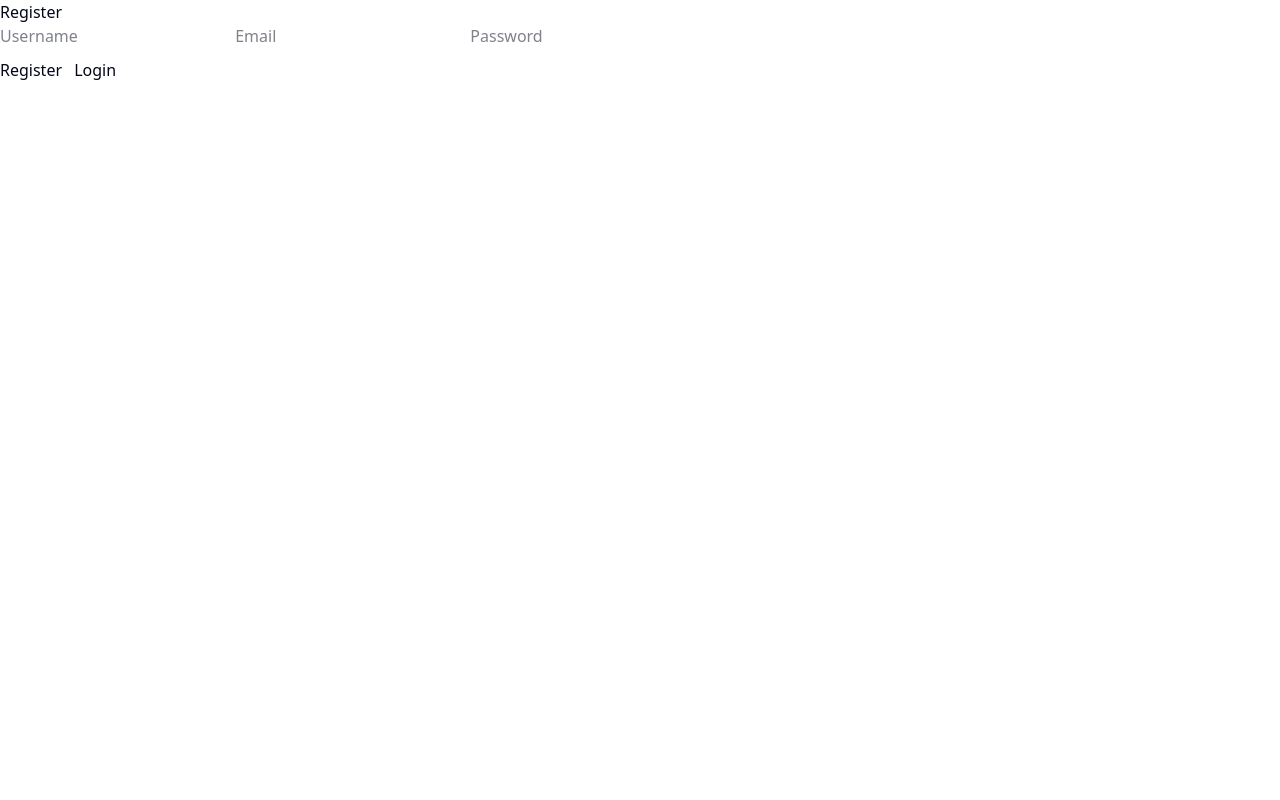
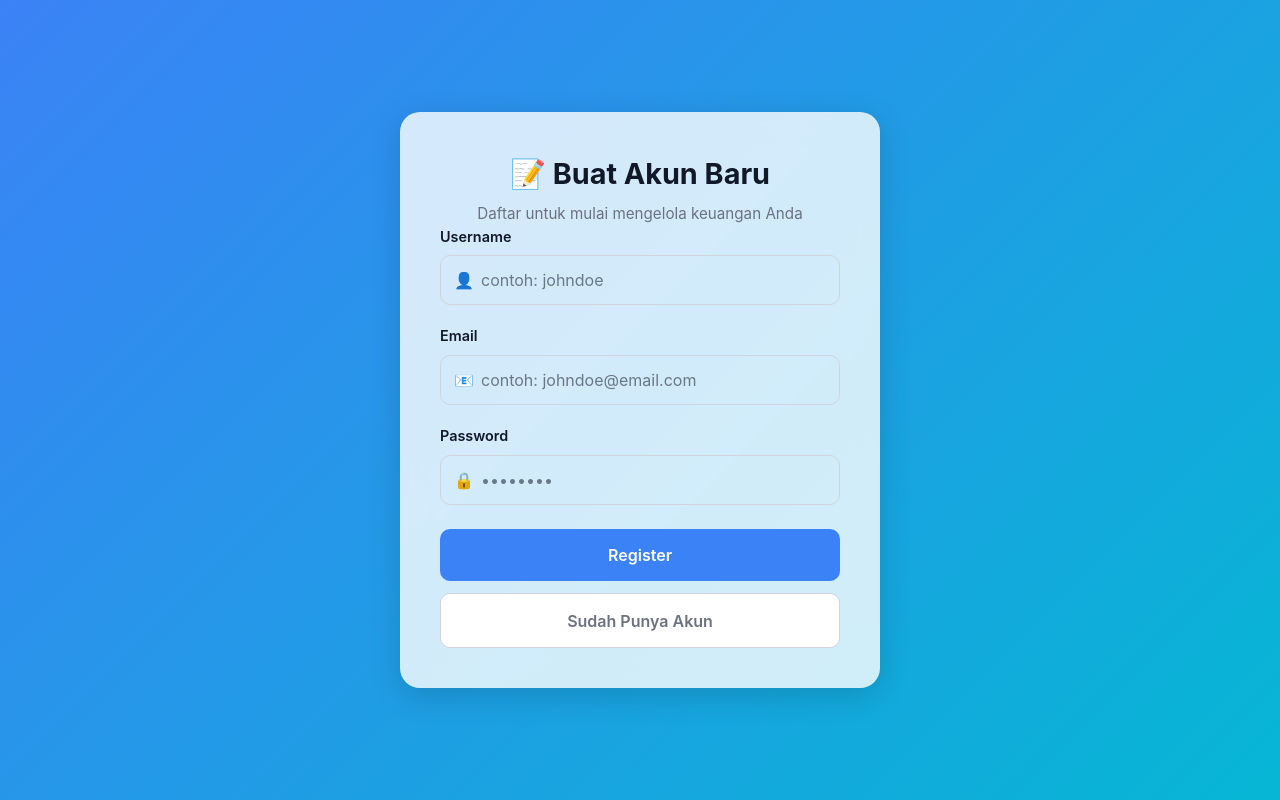
Before and after one commit to DomicMae1/tracking_money_svelte, a SvelteKit app: page /register in a window 1280 px wide. Built offline with nearby package versions, Linux system fonts and the light colour scheme.

Commit message:
style(auth): improve register page UI

```diff
--- a/src/routes/register/+page.svelte
+++ b/src/routes/register/+page.svelte
@@ -24,14 +24,216 @@
 	}
 </script>
 
-<div class="register-page">
-	<h2>Register</h2>
-	<input placeholder="Username" bind:value={username} />
-	<input placeholder="Email" type="email" bind:value={email} />
-	<input placeholder="Password" type="password" bind:value={password} />
+<main class="page-container">
+	<div class="register-card">
+		<div class="card-header">
+			<h1>📝 Buat Akun Baru</h1>
+			<p>Daftar untuk mulai mengelola keuangan Anda</p>
+		</div>
 
-	<div style="margin-top: 10px;">
-		<button on:click={handleRegister}>Register</button>
-		<button on:click={goToLogin} style="margin-left: 8px;">Login</button>
+		<form on:submit|preventDefault={handleRegister}>
+			<div class="form-group">
+				<label for="username">Username</label>
+				<div class="input-wrapper">
+					<span class="icon">👤</span>
+					<input
+						id="username"
+						type="text"
+						placeholder="contoh: johndoe"
+						bind:value={username}
+						required
+					/>
+				</div>
+			</div>
+
+			<div class="form-group">
+				<label for="email">Email</label>
+				<div class="input-wrapper">
+					<span class="icon">📧</span>
+					<input
+						id="email"
+						type="email"
+						placeholder="contoh: johndoe@email.com"
+						bind:value={email}
+						required
+					/>
+				</div>
+			</div>
+
+			<div class="form-group">
+				<label for="password">Password</label>
+				<div class="input-wrapper">
+					<span class="icon">🔒</span>
+					<input
+						id="password"
+						type="password"
+						placeholder="••••••••"
+						bind:value={password}
+						required
+					/>
+				</div>
+			</div>
+
+			<div class="actions">
+				<button type="submit" class="btn btn-primary">Register</button>
+				<button type="button" class="btn btn-secondary" on:click={goToLogin}>
+					Sudah Punya Akun
+				</button>
+			</div>
+		</form>
 	</div>
-</div>
+</main>
+
+<style>
+	:root {
+		--font-family: 'Inter', sans-serif;
+		--primary: #3b82f6;
+		--primary-dark: #2563eb;
+		--text-dark: #111827;
+		--text-muted: #6b7280;
+	}
+
+	.page-container {
+		display: flex;
+		align-items: center;
+		justify-content: center;
+		min-height: 100vh;
+		background: linear-gradient(135deg, #3b82f6, #06b6d4);
+		font-family: var(--font-family);
+		padding: 1rem;
+	}
+
+	.register-card {
+		background: rgba(255, 255, 255, 0.8);
+		backdrop-filter: blur(16px);
+		-webkit-backdrop-filter: blur(16px);
+		padding: 2.5rem;
+		border-radius: 20px;
+		box-shadow: 0 8px 32px rgba(0, 0, 0, 0.15);
+		width: 100%;
+		max-width: 480px;
+		text-align: center;
+		animation: fadeInUp 0.6s ease both;
+	}
+
+	@keyframes fadeInUp {
+		from {
+			opacity: 0;
+			transform: translateY(20px);
+		}
+		to {
+			opacity: 1;
+			transform: translateY(0);
+		}
+	}
+
+	.card-header h1 {
+		font-size: 1.8rem;
+		font-weight: 700;
+		color: var(--text-dark);
+		margin-bottom: 0.5rem;
+	}
+
+	.card-header p {
+		color: var(--text-muted);
+		font-size: 0.95rem;
+		margin: 0;
+	}
+
+	.form-group {
+		margin-bottom: 1.25rem;
+		text-align: left;
+	}
+
+	label {
+		display: block;
+		margin-bottom: 0.5rem;
+		font-weight: 600;
+		color: var(--text-dark);
+		font-size: 0.9rem;
+	}
+
+	.input-wrapper {
+		position: relative;
+	}
+
+	.icon {
+		position: absolute;
+		left: 14px;
+		top: 50%;
+		transform: translateY(-50%);
+		font-size: 1rem;
+		color: var(--text-muted);
+	}
+
+	input {
+		width: 100%;
+		padding: 0.75rem 1rem 0.75rem 2.5rem;
+		border: 1px solid #d1d5db;
+		border-radius: 10px;
+		font-size: 1rem;
+		transition:
+			border 0.2s,
+			box-shadow 0.2s;
+	}
+
+	input:focus {
+		outline: none;
+		border-color: var(--primary);
+		box-shadow: 0 0 0 3px rgba(59, 130, 246, 0.3);
+	}
+
+	.actions {
+		display: flex;
+		flex-direction: column;
+		gap: 0.75rem;
+		margin-top: 1.5rem;
+	}
+
+	.btn {
+		width: 100%;
+		padding: 0.9rem 1rem;
+		border-radius: 10px;
+		border: none;
+		font-size: 1rem;
+		font-weight: 600;
+		cursor: pointer;
+		transition: all 0.2s ease-in-out;
+	}
+
+	.btn:disabled {
+		opacity: 0.6;
+		cursor: not-allowed;
+	}
+
+	.btn-primary {
+		background: var(--primary);
+		color: white;
+	}
+
+	.btn-primary:hover:not(:disabled) {
+		background: var(--primary-dark);
+		transform: translateY(-2px);
+		box-shadow: 0 6px 12px rgba(59, 130, 246, 0.35);
+	}
+
+	.btn-secondary {
+		background: white;
+		color: var(--text-muted);
+		border: 1px solid #d1d5db;
+	}
+
+	.btn-secondary:hover {
+		background: #f9fafb;
+	}
+
+	@media (max-width: 480px) {
+		.register-card {
+			padding: 2rem 1.5rem;
+		}
+
+		.card-header h1 {
+			font-size: 1.5rem;
+		}
+	}
+</style>
```
